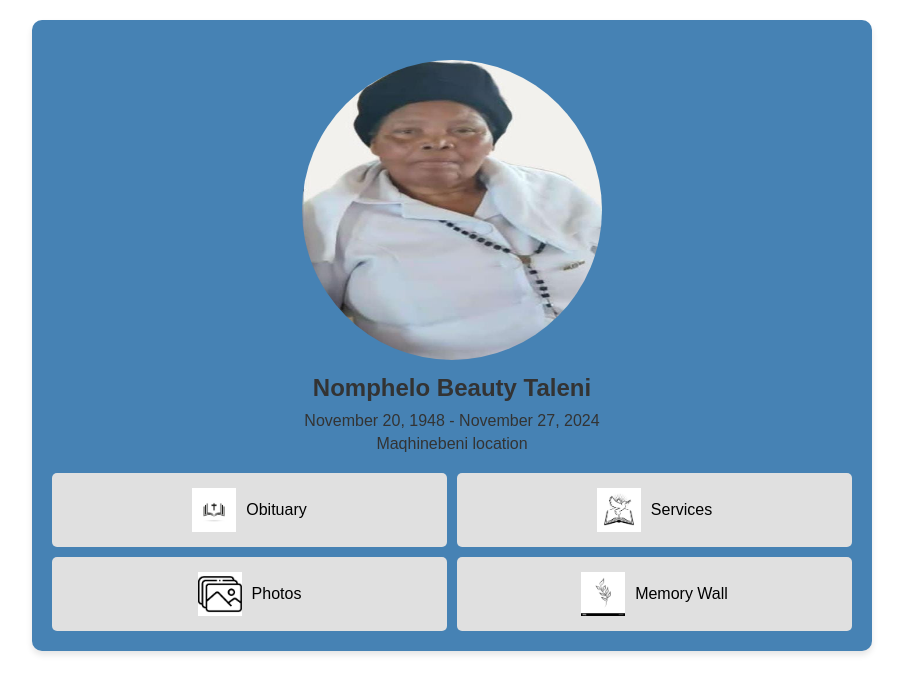
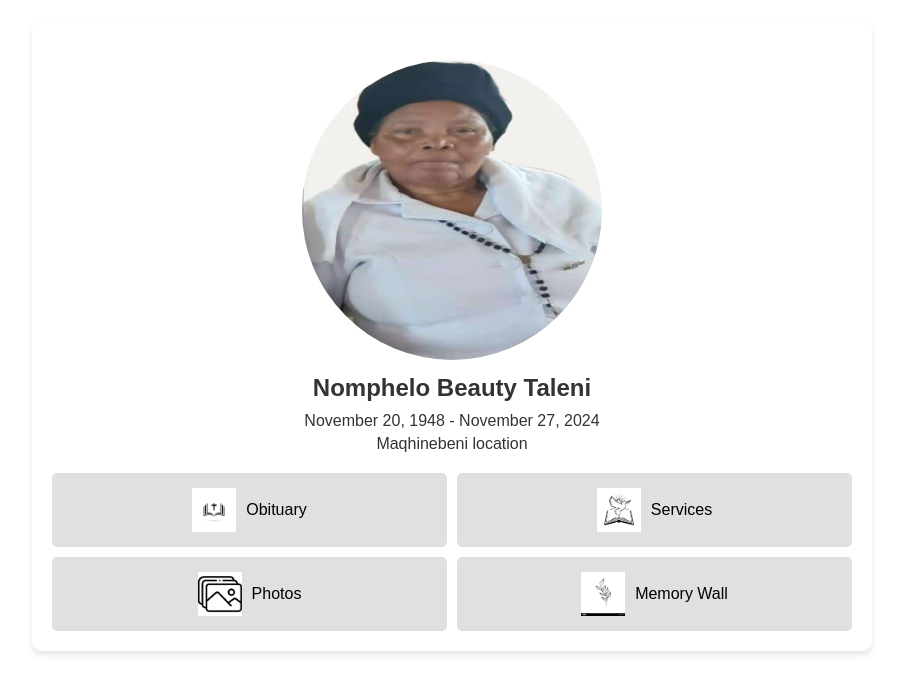
Before and after one commit to SPThwala/NompheloTaleniMemorialPage, a plain HTML site: page index.html in a window 1280 px wide. Shown: the whole page, without its empty margins (188-1091 px from the left). Drawn offline with Linux system fonts and the light colour scheme.

Commit message:
Update styles.css

```diff
--- a/styles.css
+++ b/styles.css
@@ -11,7 +11,7 @@ body {
     max-width: 600px;
     margin: 20px auto;
     padding: 20px;
-    background-color: #4682B4;
+    background-color: #ffffff;
     border-radius: 10px;
     box-shadow: 0 4px 6px rgba(0, 0, 0, 0.1);
     text-align: center;
```
